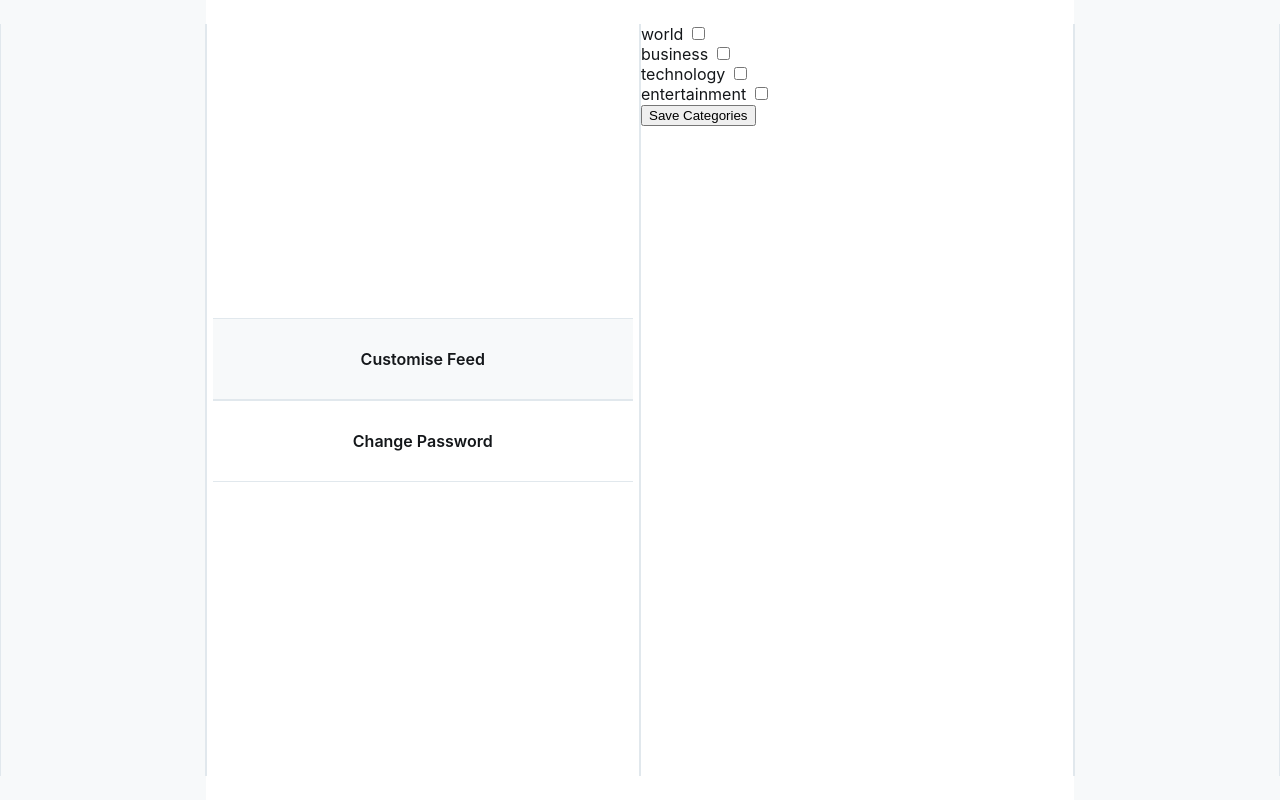
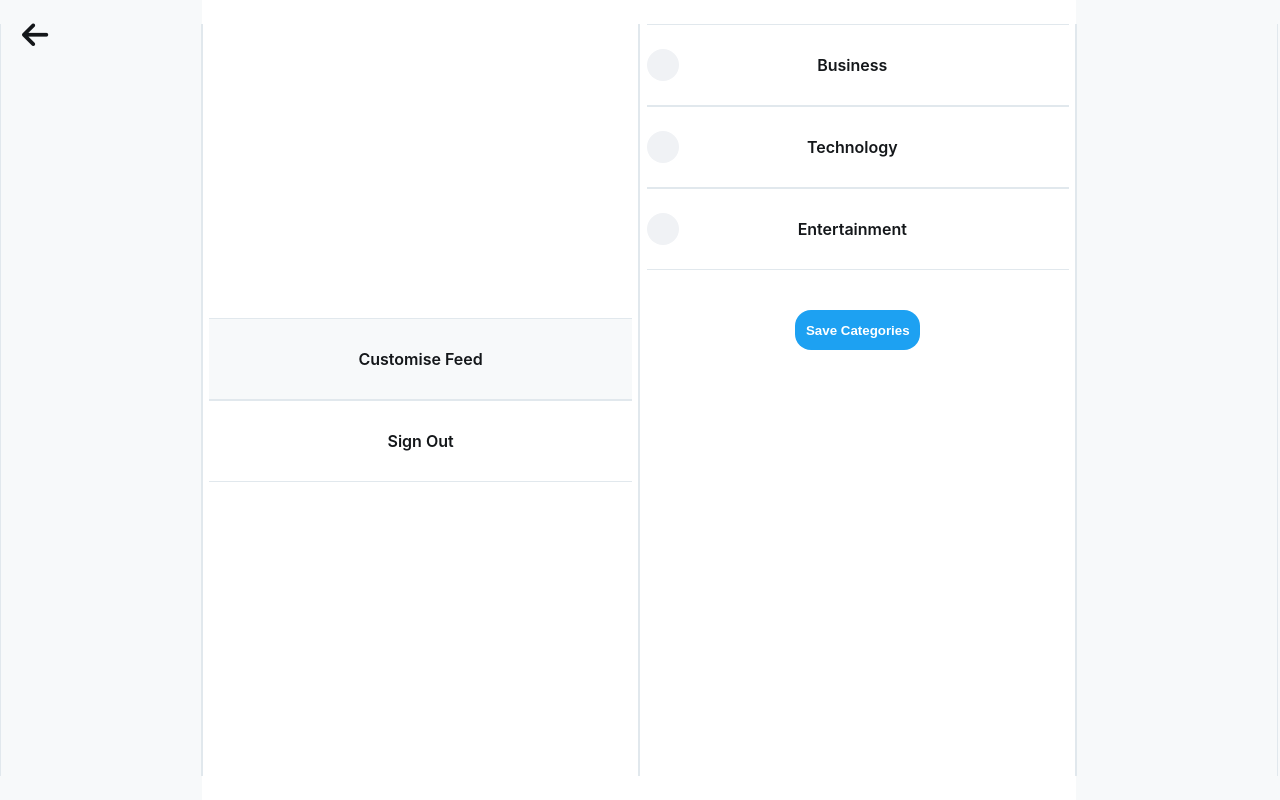
Before and after one commit to prannvat/WingIt, a Flask app: page /settings in a window 1280 px wide, after a click on "Customise Feed". Run offline with Flask 3, Linux system fonts and the light colour scheme; a user stored in the database is signed in.

Commit message:
Finished settings, made a few changes to ensure it works properly and was testable

```diff
--- a/app.py
+++ b/app.py
@@ -14,14 +14,16 @@ app.secret_key = os.urandom(24)  # For session management
 # Database setup
 def init_db():
     defaultCategories = {
-        "world": 1,
-        "business": 0,
-        "technology": 0,
-        "entertainment": 0,
+        "business": True,
+        "technology": True,
+        "entertainment": True,
     }
+    #Indefensible but it workks
     defaultCategoriesString = str(json.loads(json.dumps(defaultCategories)))
     conn = sqlite3.connect('users.db')
     c = conn.cursor()
+    #technically shouldve used binding here but it wasnt behaving and this should never be
+    #exposed to the user anyway. if you can get binding to work then thumbs up
     c.execute('''
         CREATE TABLE IF NOT EXISTS users (
             id INTEGER PRIMARY KEY AUTOINCREMENT,
@@ -32,8 +34,7 @@ def init_db():
         )
     ''')
     conn.commit()
-    #adding guest to database for testing custom feed, remove when merging with
-    #working signin
+    #adding guest to database for testing
     name = 'guest'
     email = 'guest@guest.com'
     password = 'guest'
@@ -124,6 +125,7 @@ def signup():
 @app.route('/guest')
 def guest_access():
     session['guest'] = True
+    session["user_id"] = "guest"
     return redirect(url_for('news'))
 
 @app.route('/logout')
@@ -131,25 +133,35 @@ def logout():
     session.clear()
     return redirect(url_for('landing'))
 
-@app.route('/news')
-# @login_required
+@app.route('/news', methods=['GET'])
+@login_required
 def news():
+    #hopefully this never sees the light of github but if it does im sorry good luck
+    #session["user_id"] = "guest"
+    userId = session['user_id']
+    if((request.method == "GET") and (request.headers["Accept"] == "application/json")):
+        conn = sqlite3.connect('users.db')
+        c = conn.cursor()
+        c.execute("SELECT categories FROM users WHERE name = ?", (userId,))
+        categories = c.fetchone()
+        conn.close()
+        #could find no other way to make this work, python json seems to really hate js json
+        categories = eval((categories)[0])
+        return jsonify(categories)
+
     return render_template('index.html')
 
 @app.route('/settings', methods=['GET', 'POST'])
+@login_required
 def settings():
-    #session was being weird so i just did this for ease for now
-    session["user_id"] = "guest"
     userId = session['user_id']
-    print(request)
-    print(request.headers)
     if(request.method == "POST"):
-        #this has literally never printed
-        print("here")
+        if(userId == "guest"):
+            return jsonify({'success': False, 'error': 'Guest account cannot save custom settings!'})
         try:
             conn = sqlite3.connect('users.db')
             c = conn.cursor()
-            c.execute("UPDATE users SET categories = ? WHERE name = ?", (json.loads(json.dumps(request.json)), userId))
+            c.execute("UPDATE users SET categories = ? WHERE name = ?", (str(json.loads(json.dumps(request.json))), userId))
             conn.commit()
             conn.close()
             return jsonify({'success': True})
--- a/static/settings.css
+++ b/static/settings.css
@@ -1,4 +1,8 @@
-
+/*
+this css is honestly just unimaginably cooked it cant really be defended and i dont remember how it
+works anymore a day later its basically a frankenstein of the news page css and my own horrific
+additions
+*/
 :root {
     --primary-color: #1DA1F2;
     --background-color: #f7f9fa;
@@ -28,10 +32,12 @@ body {
 
 .midbar {
     display: flex;
-    flex-grow: 1;
+    flex-shrink: 1;
+    flex-grow: 0;
     flex-direction: column;
     width: 34vw;
     height: 94vh;
+    min-width: 200px;
     padding: 0;
     color: var(--text-color);
     background-color: var(--midbar-color);
@@ -55,11 +61,14 @@ body {
 }
 .padding {
     background-color: var(--background-color);
-    width: 16vw;
+    flex-grow: 1;
+    flex-shrink: 0;
+    max-width: 16vh;
     box-shadow: none;
 }
 
 .setting_select {
+    transition: all 0.2s;
     display: flex;
     border-style: solid none solid none;
     border-color: var(--border-color);
@@ -84,6 +93,141 @@ body {
 .child {
     display: none;
 }
+
 #placeholder {
     display: inline;
 }
+
+#category_settings {
+    display: flex;
+    flex-direction: column;
+    margin-left: 0.5vw;
+    margin-right: 0.5vw;
+    align-items: center;
+    justify-content: center;
+}
+
+.category_container {
+    display: block;
+    margin-left: auto;
+    margin-right: auto;
+    border-style: solid none solid none;
+    border-color: var(--border-color);
+    border-width: 1px;
+    background-color: var(--midbar-color);
+    width: 100%;
+    height: 10vh;
+    line-height: 10vh;
+    text-align: center;
+    /*
+    align-items: center;
+    justify-content: center;
+    */
+    font-weight: 600;
+    color: var(--text-color);
+    user-select: none;
+    cursor: pointer;
+}
+
+.category_container input{
+    opacity: 0;
+    cursor: pointer;
+    height: 0;
+    width: 0;
+}
+
+.custom_checkbox {
+    transition: all 0.2s;
+    border-radius: 2vh;
+    top: -7vh;
+    position: relative;
+    height: 4vh;
+    width: 4vh;
+    background-color: #f0f2f5;
+}
+
+.category_container:hover input ~ .custom_checkbox {
+    background-color: rgba(29, 161, 242, 0.2);
+}
+
+.category_container input:checked ~ .custom_checkbox {
+    background-color: rgba(29, 161, 242, 0.4);
+    outline: 0.4vh solid var(--primary-color);
+}
+
+.custom_check {
+    display: none;
+}
+
+.category_container input:checked ~ .custom_checkbox .custom_check {
+    display: block;
+}
+
+.category_container .custom_checkbox .custom_check {
+    position: relative;
+    top: 0.5vh;
+    left: 1.25vh;
+    border: solid var(--primary-color);
+    border-width: 0 0.5vh 0.5vh 0;
+    width: 1vh;
+    height: 2vh;
+    transform: rotate(45deg);
+}
+
+.submit_button {
+    cursor: pointer;
+    margin-top: 5vh;
+    width: 10vh;
+    height: 5vh;
+    border: none;
+    border-radius: 2vh;
+    color: white;
+    background-color: var(--primary-color);
+    font-weight: 550;
+    min-height: 20px;
+    min-width: 125px;
+}
+
+#back_to_news {
+    transition: all 0.2s;
+    position: absolute;
+    top: 0;
+    left: 0;
+    width: 50px;
+    height: 50px;
+    border-radius: 25px;
+    display: flex;
+    justify-content: center;
+    align-items: center;
+    margin: 10px;
+    font-weight: 550;
+    font-size: 30px;
+    color: var(--text-color);
+}
+
+#back_to_news:hover {
+    color: var(--primary-color);
+}
+
+.signinup {
+    display: block;
+    margin-left: auto;
+    margin-right: auto;
+    border-style: solid none solid none;
+    border-color: var(--border-color);
+    border-width: 1px;
+    background-color: var(--midbar-color);
+    width: 100%;
+    height: 10vh;
+    line-height: 10vh;
+    text-align: center;
+    /*
+    align-items: center;
+    justify-content: center;
+    */
+    font-weight: 600;
+    color: var(--text-color);
+    user-select: none;
+    cursor: pointer;
+    text-decoration: none;
+}
--- a/static/settings.js
+++ b/static/settings.js
@@ -1,3 +1,4 @@
+//Just simple tabs code
 function openSetting(event, settingChild) {
     let settingParents = document.getElementsByClassName("setting_select")
     let settingChildren = document.getElementsByClassName("child")
@@ -15,8 +16,8 @@ function openSetting(event, settingChild) {
     thisSettingParent.className += " active";
 }
 
+//Gets already set stuff from database and checks the right boxes
 async function setCheckValues() {
-    let world = document.getElementById("world_toggle");
     let business = document.getElementById("business_toggle");
     let technology = document.getElementById("technology_toggle");
     let entertainment = document.getElementById("entertainment_toggle");
@@ -31,31 +32,22 @@ async function setCheckValues() {
             }
         });
         const data = await response.json();
-        world.value = data.world;
-        business.value = data.business;
-        technology.value = data.technology;
-        entertainment.value = data.entertainment;
+        business.checked = data.business;
+        technology.checked = data.technology;
+        entertainment.checked = data.entertainment;
     }
     catch (error) {
         alert("An error occured fetching previous settings " + error);
     }
-    for(i = 0; i < toggles.length; i++) {
-        if(toggles[i].value == 1) {
-            toggles[i].checked = true;
-        }
-        else {
-            toggles[i].checked = false;
-        }
-    }
 }
 
-
+//Comment seems a bit redundant here
 async function submitChoices(event) {
+    event.preventDefault();
     const formData = {
-        world: document.getElementById("world_toggle").value,
-        business: document.getElementById("business_toggle").value,
-        technology: document.getElementById("technology_toggle").value,
-        entertainment: document.getElementById("entertainment_toggle").value,
+        business: document.getElementById("business_toggle").checked,
+        technology: document.getElementById("technology_toggle").checked,
+        entertainment: document.getElementById("entertainment_toggle").checked,
     };
     try {
         const response = await fetch("/settings", {
@@ -69,15 +61,15 @@ async function submitChoices(event) {
         const data = await response.json();
 
         if(data.success) {
-            alert("Changed settings successful")
         } else {
-            alert("An error occured changing settings");
+            alert("An error occured changing settings: " + data.error);
         }
     } catch(error) {
-        alert("An error occured changing settings: " + data.error);
+        alert("An error occured changing settings: " + error);
     }
 
 }
 
+//Attaching functions to correct events
 document.addEventListener("DOMContentLoaded", setCheckValues);
 document.getElementById("category_settings").addEventListener("submit", submitChoices);
--- a/templates/landing.html
+++ b/templates/landing.html
@@ -38,7 +38,7 @@
                     <i class="fas fa-user-plus"></i>
                     Create Account
                 </button>
-                <button class="auth-btn guest-btn" onclick="location.href='/news'">
+                <button class="auth-btn guest-btn" onclick="location.href='/guest'">
                     <i class="fas fa-user-secret"></i>
                     Continue as Guest
                 </button>
--- a/templates/settings.html
+++ b/templates/settings.html
@@ -9,6 +9,7 @@
     <link rel="stylesheet" href="https://cdnjs.cloudflare.com/ajax/libs/font-awesome/6.0.0/css/all.min.css">
 </head>
 <body>
+    <a href="/news"><div id="back_to_news" class="fas fa-arrow-left" title="Back to news"></div></a>
     <div class="container">
         <div class="midbar padding"></div>
         <div class="midbar">
@@ -16,37 +17,40 @@
                 <div class="setting_select" id="custom_parent" onclick="openSetting(event, 'custom_child')">
                     Customise Feed
                 </div>
-                <div class="setting_select" id="password_parent" onclick="openSetting(event, 'password_child')">
-                    Change Password
+                <div class="setting_select" id="signinup_parent" onclick="openSetting(event, 'signinup_child')">
+                    Sign Out
                 </div>
             </div>
         </div>
         <div class="midbar child" id="placeholder"></div>
         <div class="midbar child" id="custom_child">
             <form id="category_settings">
-        <div>
-            world
-            <input type="checkbox"  class="category_toggle" id="world_toggle" value=0>
+                <label class="category_container">Business
+                    <input type="checkbox"  class="category_toggle" id="business_toggle">
+                    <div class="custom_checkbox">
+                        <div class="custom_check"></div>
                     </div>
-        <div class="category_toggle">
-            business
-            <input type="checkbox"  class="category_toggle" id="business_toggle" value=0>
+                </label>
+                <label class="category_container">Technology
+                    <input type="checkbox"  class="category_toggle" id="technology_toggle">
+                    <div class="custom_checkbox">
+                        <div class="custom_check"></div>
                     </div>
-        <div class="category_toggle">
-            technology
-            <input type="checkbox"  class="category_toggle" id="technology_toggle" value=0>
+                </label>
+                <label class="category_container">Entertainment
+                    <input type="checkbox"  class="category_toggle" id="entertainment_toggle">
+                    <div class="custom_checkbox">
+                        <div class="custom_check"></div>
                     </div>
-        <div class="category_toggle">
-            entertainment
-            <input type="checkbox"  class="category_toggle" id="entertainment_toggle" value=0>
-        </div>
+                </label>
                 <button type="submit" class="submit_button">
                     Save Categories
                 </button>
             </form>
         </div>
-        <div class="midbar child" id="password_child">
-
+        <div class="midbar child" id="signinup_child">
+            <a href="/signin" class="signinup"><div>Sign into existing account</div></a>
+            <a href="/signup" class="signinup"><div>Sign into new account</div></a>
         </div>
         <div class="midbar padding"></div>
     </div>
```
Also changed, not shown: static/script.js (+79 -4 lines), static/styles.css (+26 -0 lines), templates/index.html (+7 -3 lines), users.db. Lines whose indentation alone changed are shown as unchanged.
